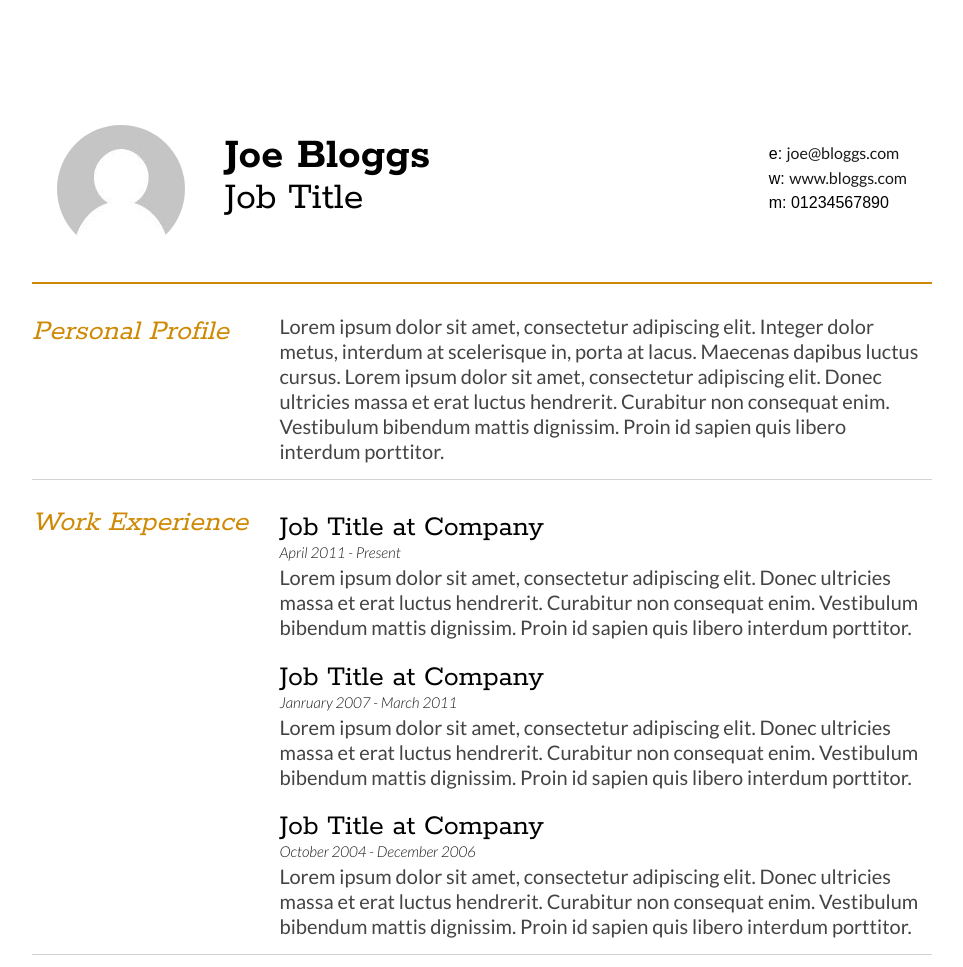
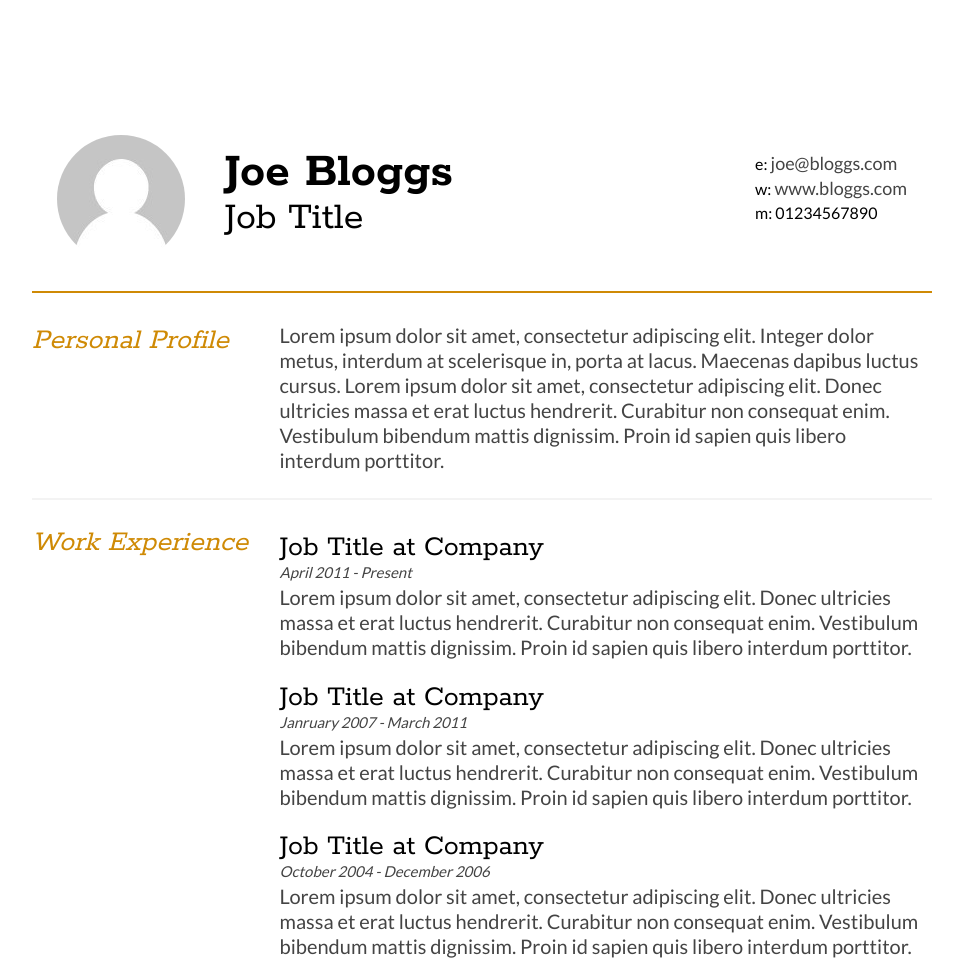
Before and after one commit to ankle-code/style-curriculum, a plain HTML site: page index.html in a window 1280 px wide. Shown: the top 967 px of the page, without its empty margins (158-1121 px from the left). Drawn offline with Linux system fonts and the light colour scheme.

Commit message:
Consetando link do Google Fonts.

```diff
--- a/index.html
+++ b/index.html
@@ -6,11 +6,9 @@
 <meta name="viewport" content="width=device-width"/>
 <meta name="description" content="The Curriculum Vitae of Joe Bloggs."/>
 <meta charset="UTF-8">
+<link type="text/css" rel="stylesheet" href="style.css">
+<link href='https://fonts.googleapis.com/css?family=Rokkitt:400,700|Lato:400,300' rel='stylesheet' type='text/css'>
 
-<link type="text/css" rel="stylesheet" href="style.css">
-<link href='http://fonts.googleapis.com/css?family=Rokkitt:400,700|Lato:400,300,200' rel='stylesheet' type='text/css'>
-<link rel="preconnect" href="https://fonts.gstatic.com">
-<link href="https://fonts.googleapis.com/css2?family=Lato:ital,wght@1,300&display=swap" rel="stylesheet">
 
 <!--[if lt IE 9]>
 <script src="//html5shiv.googlecode.com/svn/trunk/html5.js"></script>
--- a/style.css
+++ b/style.css
@@ -3,71 +3,14 @@
 	list-style-type: none;
 }
 
-body {
+html,body {
 	max-width: 900px;
-	margin: 100px auto;
-	font-family: Arial, Helvetica, sans-serif;
-}
-
-h1 {
-	font-size: 30px;
-	font-weight: 300;
-	font-style: italic;
-	color: #cf8a05;
-	font-family: Rokkitt;
-}
-
-a {
-	color:#181818;
-	font-family: Lato;
-}
-
-div#headshot, div#contactDetails {
-	margin: 25px;
-}
-
-
-#profile p{
-	margin-top: 20px;
-	font-size: 20px;
-	max-width: 650px;
+	margin: 55px auto;
+	font-family: 'Lato',Arial, Helvetica, sans-serif;
 }
 
 .mainDetails {
 	border-bottom: 2px solid #cf8a05;
-}
-
-section{
-	border-bottom: 1px solid lightgray;
-}
-
-section:last-of-type {
-	border: 0;
-}
-
-section h2 {
-	font-family: Rokkitt;
-	font-weight: 400;
-	font-size: 30px;
-}
-
-section p {
-	font-size: 20px;
-	margin: -15px 0 15px 0;
-	font-family: Lato;
-	font-weight: normal;
-	color: #444444;
-}
-
-.subDetails {
-	margin-top: -25px;
-	font-size: 15px;
-	font-style: italic;
-	color: #181818;
-}
-
-.clear {
-	clear: both;
 }
 
 #headshot {
@@ -86,24 +29,85 @@
 }
 
 #name h1 {
-	font-size: 45px;
+	font-size: 50px;
 	font-weight: bold;
 	color: black;
 	margin-bottom: -18px;
 	font-style: normal;
+	font-family: 'Rokkitt', Arial, Helvetica, sans-serif;
 }
 
 #name h2 {
 	font-size: 40px;
 	font-weight: 200;
 	line-height: 5px;
-	font-family: Rokkitt;
+	font-family: 'Rokkitt', Arial, Helvetica, sans-serif;
 }
 
 #contactDetails {
 	float: right;
 	line-height: 24px;
 }
+
+#mainArea h1 {
+	font-size: 30px;
+	font-weight: 300;
+	font-style: italic;
+	color: #cf8a05;
+	font-family: 'Rokkitt', Arial, Helvetica, sans-serif;
+}
+
+#contactDetails a {
+	color:#181818;
+	font-size: 18px;
+	color: #444444;
+}
+
+#headshot, #contactDetails {
+	margin: 25px;
+}
+
+
+#profile p{
+	margin-top: 20px;
+	font-size: 20px;
+	max-width: 650px;
+}
+
+
+section{
+	border-bottom: 2px solid #f3f3f3;
+	padding-bottom: 20px;
+}
+
+section:last-of-type {
+	border: 0;
+}
+
+section h2 {
+	font-family: 'Rokkitt', Arial, Helvetica, sans-serif;
+	font-weight: 400;
+	font-size: 30px;
+}
+
+section p {
+	font-size: 20px;
+	margin: -5px 0 5px 0;
+	font-weight: normal;
+	color: #444444;
+}
+
+.subDetails {
+	margin-top: -25px;
+	font-size: 15px;
+	font-style: oblique;
+	color: #444444;
+}
+
+.clear {
+	clear: both;
+}
+
 
 .sectionTitle {
 	float: left;
@@ -114,7 +118,6 @@
 	float: right;
 	width: 72.5%;
 	line-height: 25px;
-	font-family: Lato;
 	font-size: 15px;
 	font-weight: 400;
 	margin-top: 10px;
```
